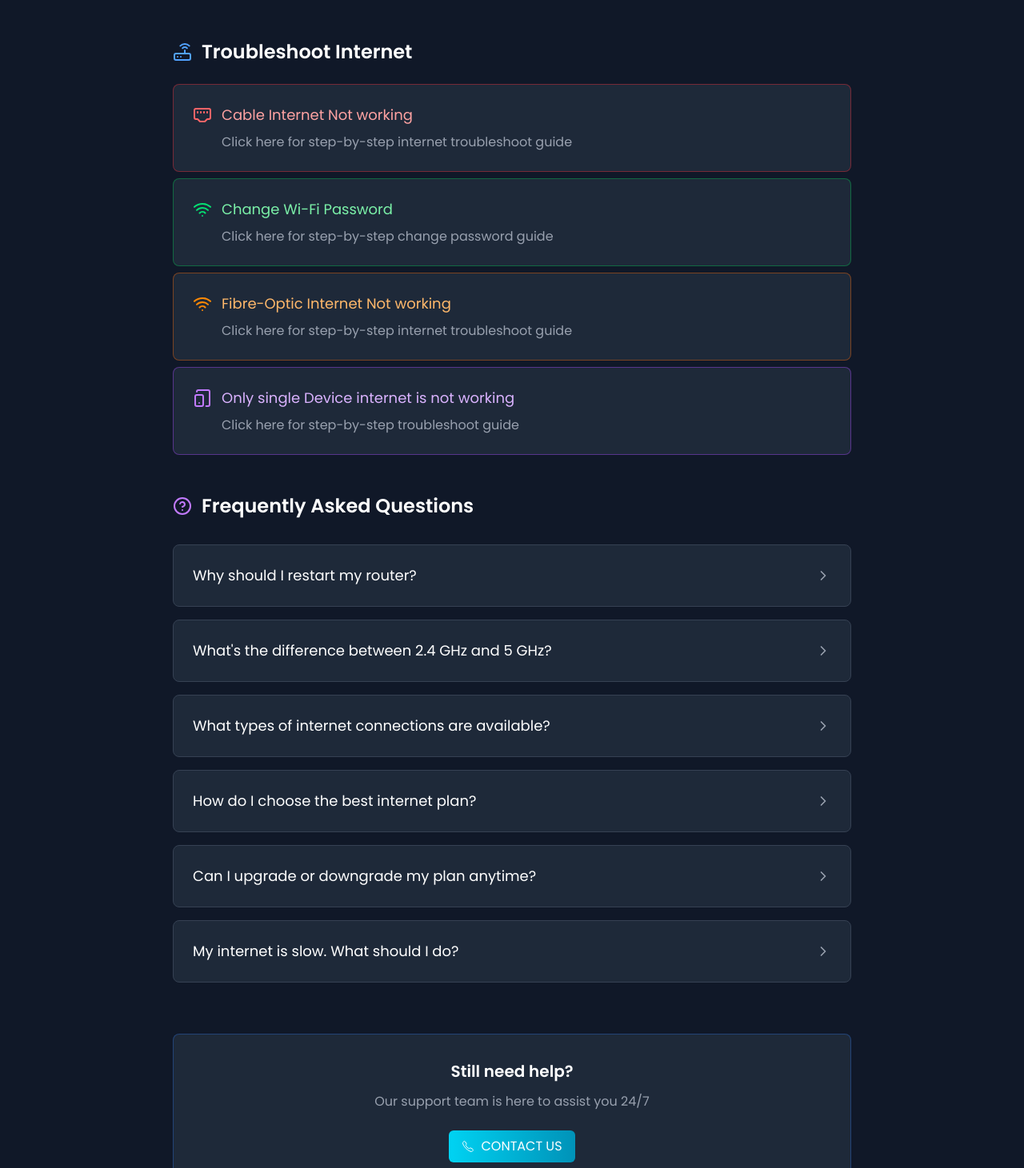
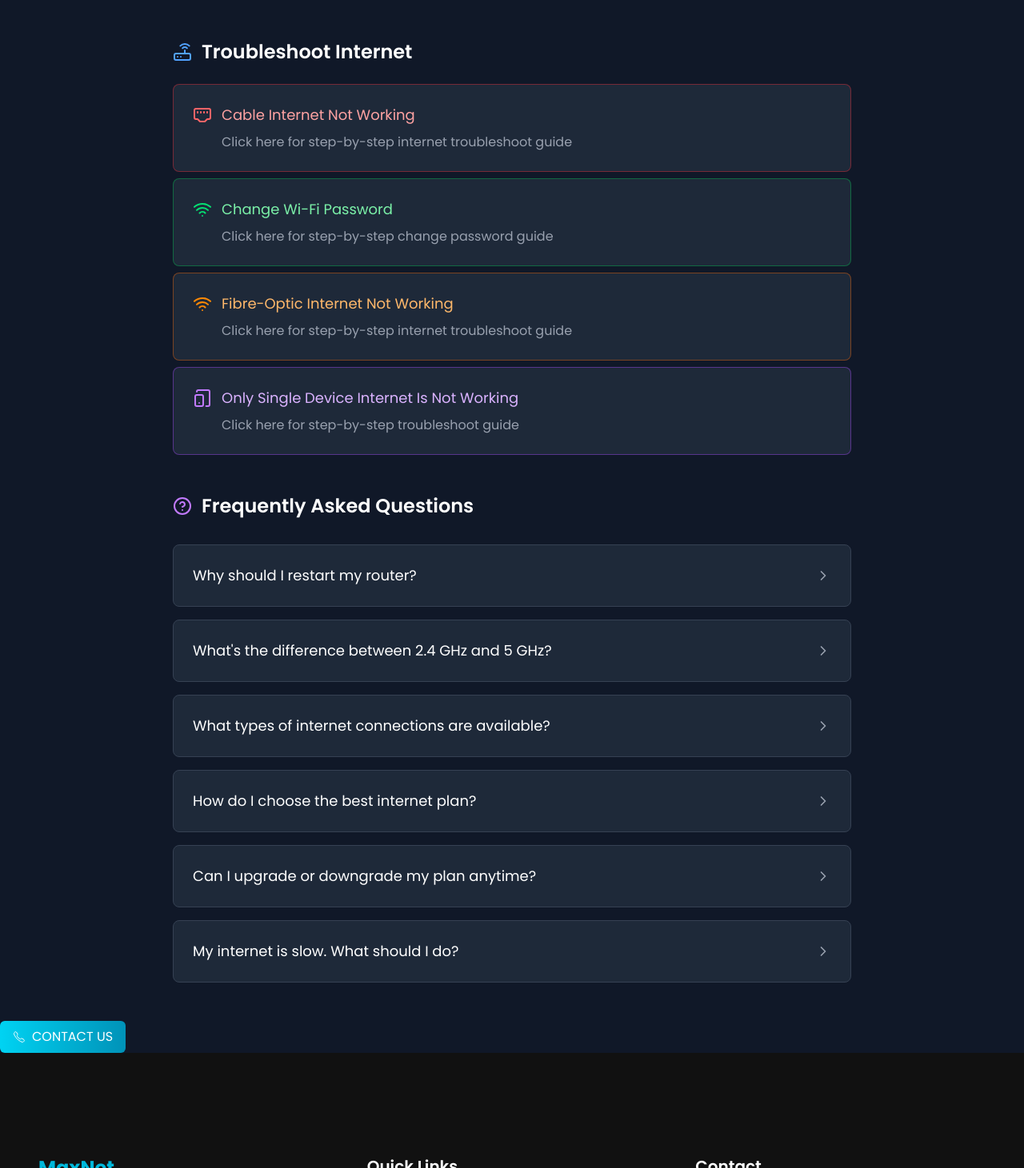
Before and after one commit to ar-eeb1/maxnet, a Next.js app: page /help-center in a window 1280 px wide. Shown: the part 309-1770 px from the top of the page at 80% size. Built offline with nearby package versions, Linux system fonts and the light colour scheme.

Commit message:
Update project with latest changes

```diff
--- a/app/help-center/page.js
+++ b/app/help-center/page.js
@@ -2,7 +2,19 @@
 import React, { useState } from "react";
 import ContactPopup from "../components/ContactPopup";
 import Link from "next/link";
-import { ChevronDown, ChevronRight, Wifi, Router, Zap, HelpCircle, CheckCircle, AlertCircle, WifiOff, EthernetPort, TabletSmartphone } from "lucide-react";
+import {
+  ChevronDown,
+  ChevronRight,
+  Wifi,
+  Router,
+  Zap,
+  HelpCircle,
+  CheckCircle,
+  AlertCircle,
+  WifiOff,
+  EthernetPort,
+  TabletSmartphone,
+} from "lucide-react";
 
 const HelpCenter = () => {
   const [openIndex, setOpenIndex] = useState(null);
@@ -38,7 +50,7 @@ const HelpCenter = () => {
                 href="/help-center/internet-not-working"
                 className="text-lg font-medium text-red-300 hover:text-red-200 transition-colors"
               >
-                Cable Internet Not working
+                Cable Internet Not Working
               </Link>
             </div>
             <p className="text-gray-400 mt-2 ml-9">
@@ -68,7 +80,7 @@ const HelpCenter = () => {
                 href="/help-center/fiber-not-working"
                 className="text-lg font-medium text-orange-300 hover:text-orange-200 transition-colors"
               >
-                Fibre-Optic Internet Not working
+                Fibre-Optic Internet Not Working
               </Link>
             </div>
             <p className="text-gray-400 mt-2 ml-9">
@@ -83,7 +95,7 @@ const HelpCenter = () => {
                 href="/help-center/single-device"
                 className="text-lg font-medium text-purple-300 hover:text-purple-200 transition-colors"
               >
-                Only single Device internet is not working
+                Only Single Device Internet Is Not Working
               </Link>
             </div>
             <p className="text-gray-400 mt-2 ml-9">
@@ -294,13 +306,13 @@ const HelpCenter = () => {
                       Visit our plans section for complete details about all
                       available plans:
                     </p>
-                    <a
+                    <Link
                       href="/#plan"
                       className="inline-flex items-center gap-2 bg-cyan-600 hover:bg-cyan-700 px-4 py-2 rounded-lg font-medium text-white transition-colors"
                     >
                       View Plans
                       <ChevronRight className="w-4 h-4" />
-                    </a>
+                    </Link>
                   </div>
                 </div>
               )}
@@ -388,19 +400,12 @@ const HelpCenter = () => {
                         <span>Check for background downloads</span>
                       </div>
                       <div className="flex items-center gap-3 p-3 bg-gray-700/50 rounded-lg">
-                        <Zap className="w-5 h-5 text-green-400" />
-                        <div className="flex items-center gap-2">
-                          <span>Test your speed using mobile app/Desktop :</span>
-                          <a
-                            href="https://www.speedtest.net/"
-                            target="_blank"
-                            rel="noopener noreferrer"
-                            className="text-cyan-400 hover:text-cyan-300 underline font-medium transition-colors"
-                          >
-                            Speed Test ↗
-                          </a>
-                          <span>And send us</span>
-                        </div>
+                        <Wifi className="w-5 h-5 text-green-400" />
+                        <span>Test with a wired connection</span>
+                      </div>
+                      <div className="flex items-center gap-3 p-3 bg-gray-700/50 rounded-lg">
+                        <AlertCircle className="w-5 h-5 text-red-400" />
+                        <span>Contact support if problem persists</span>
                       </div>
                     </div>
                   </div>
@@ -409,22 +414,8 @@ const HelpCenter = () => {
             </div>
           </div>
         </section>
-
-        {/* Contact Section */}
-        <div className="mt-16 text-center">
-          <div className="bg-gray-800 border border-blue-500/30 rounded-lg p-8">
-            <h3 className="text-xl font-semibold text-white mb-3">
-              Still need help?
-            </h3>
-            <p className="text-gray-400 mb-6">
-              Our support team is here to assist you 24/7
-            </p>
-            <button className="">
-              <ContactPopup />
-            </button>
-          </div>
-        </div>
       </div>
+      <ContactPopup />
     </div>
   );
 };
```
